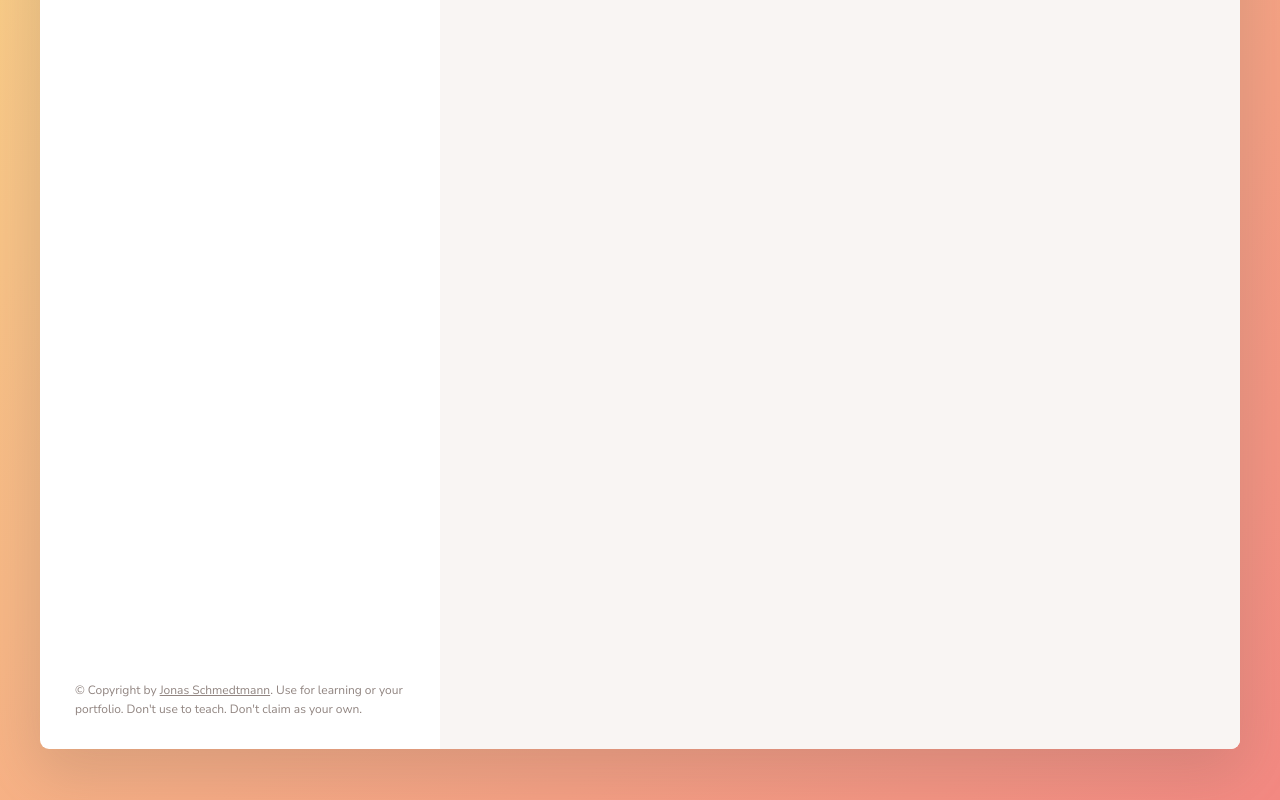
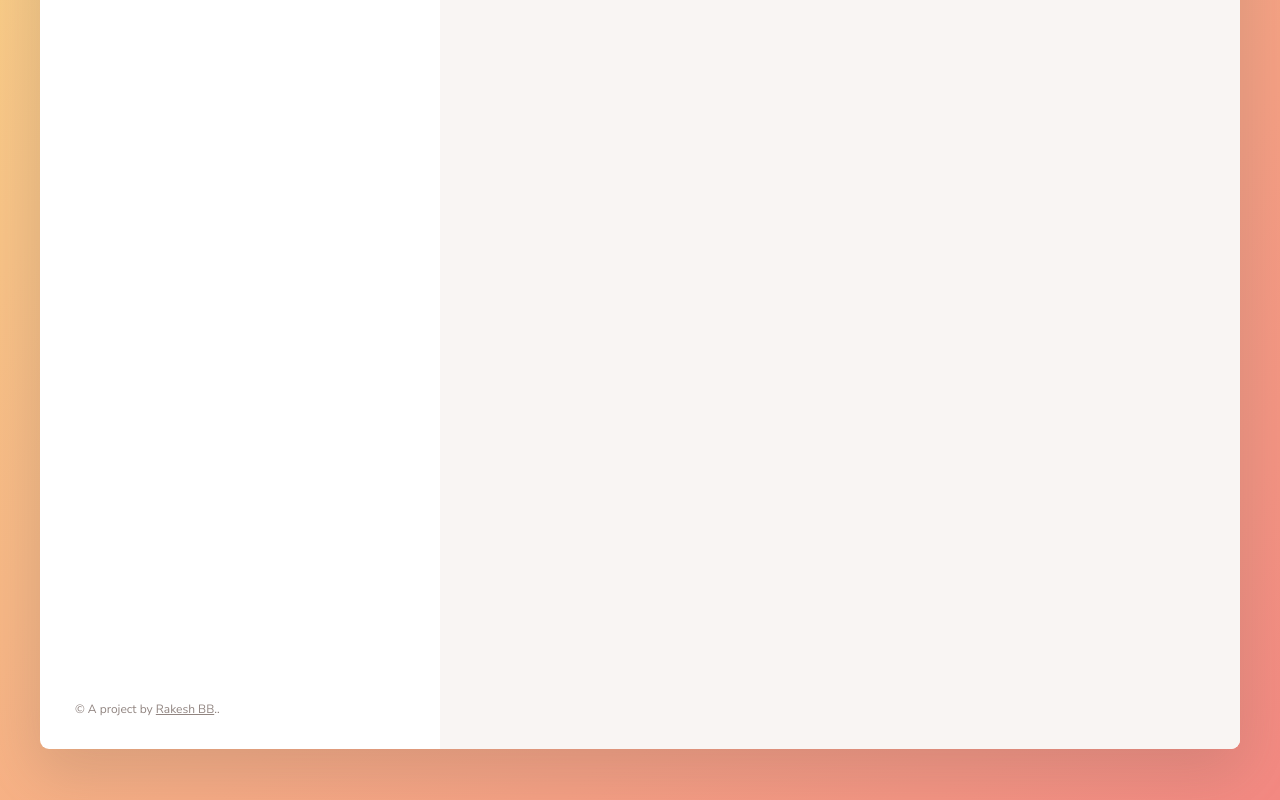
Before and after one commit to RakeshBB08/forkify-recipeMaster, a website built with Parcel: page index.html in a window 1280 px wide. Shown: the part 472-1272 px from the top of the page. Built offline with nearby package versions, Linux system fonts and the light colour scheme.

Commit message:
updated the html file

```diff
--- a/index.html
+++ b/index.html
@@ -124,14 +124,13 @@
         </div>
 
         <p class="copyright">
-          &copy; Copyright by
+          &copy; A project by
           <a
             class="twitter-link"
             target="_blank"
-            href="https://twitter.com/jonasschmedtman"
-            >Jonas Schmedtmann</a
-          >. Use for learning or your portfolio. Don't use to teach. Don't claim
-          as your own.
+            href="https://twitter.com/Rakeshbb_8"
+            >Rakesh BB</a
+          >..
         </p>
       </div>
 
--- a/src/js/helpers.js
+++ b/src/js/helpers.js
@@ -10,8 +10,8 @@ const timeout = function (s) {
 
 export const AJAX = async function (url, uploadData = undefined) {
   try {
-    console.log(url);
-    console.log(uploadData);
+    // console.log(url);
+    // console.log(uploadData);
     const fetchPro = uploadData
       ? fetch(url, {
           method: 'POST',
```
